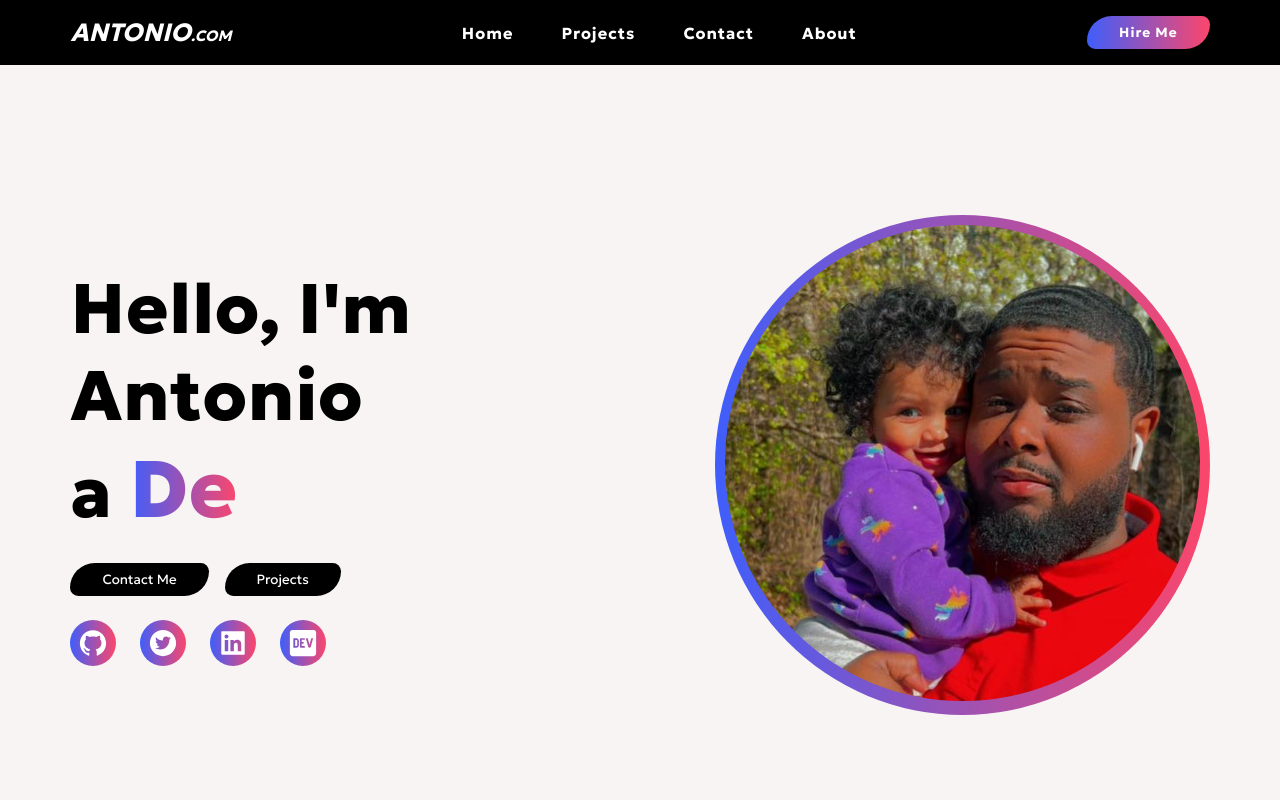
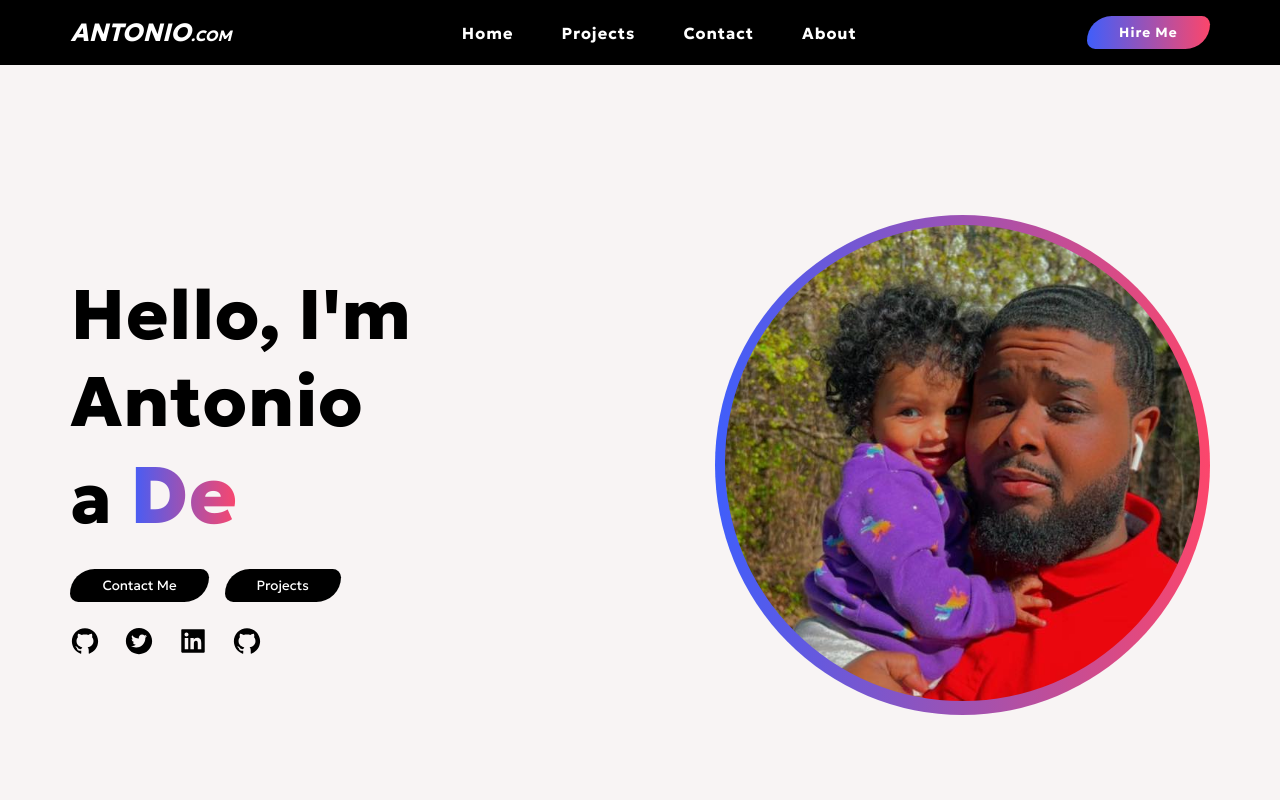
Before and after one commit to DevAntonioRogers/portfolio-website, a Next.js app: page / in a window 1280 px wide. Shown: the top 800 px of the page. Built offline with nearby package versions, Linux system fonts and the light colour scheme.

Commit message:
Added links to header icons

```diff
--- a/app/components/Hero.jsx
+++ b/app/components/Hero.jsx
@@ -7,8 +7,7 @@ import { motion, useInView } from "framer-motion";
 import { useRef } from "react";
 
 // icons
-import { AiFillGithub, AiFillTwitterCircle, AiFillLinkedin } from "react-icons/ai";
-import { FaDev } from "react-icons/fa";
+import { AiFillGithub, AiFillTwitterCircle, AiFillLinkedin, AiFillYoutube } from "react-icons/ai";
 
 const Hero = () => {
   const ref = useRef(null);
@@ -41,18 +40,19 @@ const Hero = () => {
               transition: "all 0.9s cubic-bezier(0.17, 0.55, 0.55, 1) 0.5s",
             }}
           >
-            <span>
+            <a href="https://github.com/DevAntonioRogers" target="_blank">
               <AiFillGithub size={30} />
-            </span>
-            <span>
+            </a>
+            <a href="https://twitter.com/AntTheDev" target="_blank">
               <AiFillTwitterCircle size={30} />
-            </span>
-            <span>
+            </a>
+            <a href="https://www.linkedin.com/in/antonio-rogers-1640ab260/" target="_blank">
               <AiFillLinkedin size={30} />
-            </span>
-            <span>
-              <FaDev size={30} />
-            </span>
+            </a>
+
+            <a href="https://www.youtube.com/channel/UCIK_w9r2GzL13YlZcdYtOig" target="_blank">
+              <AiFillGithub size={30} />
+            </a>
           </div>
         </div>
 
```
